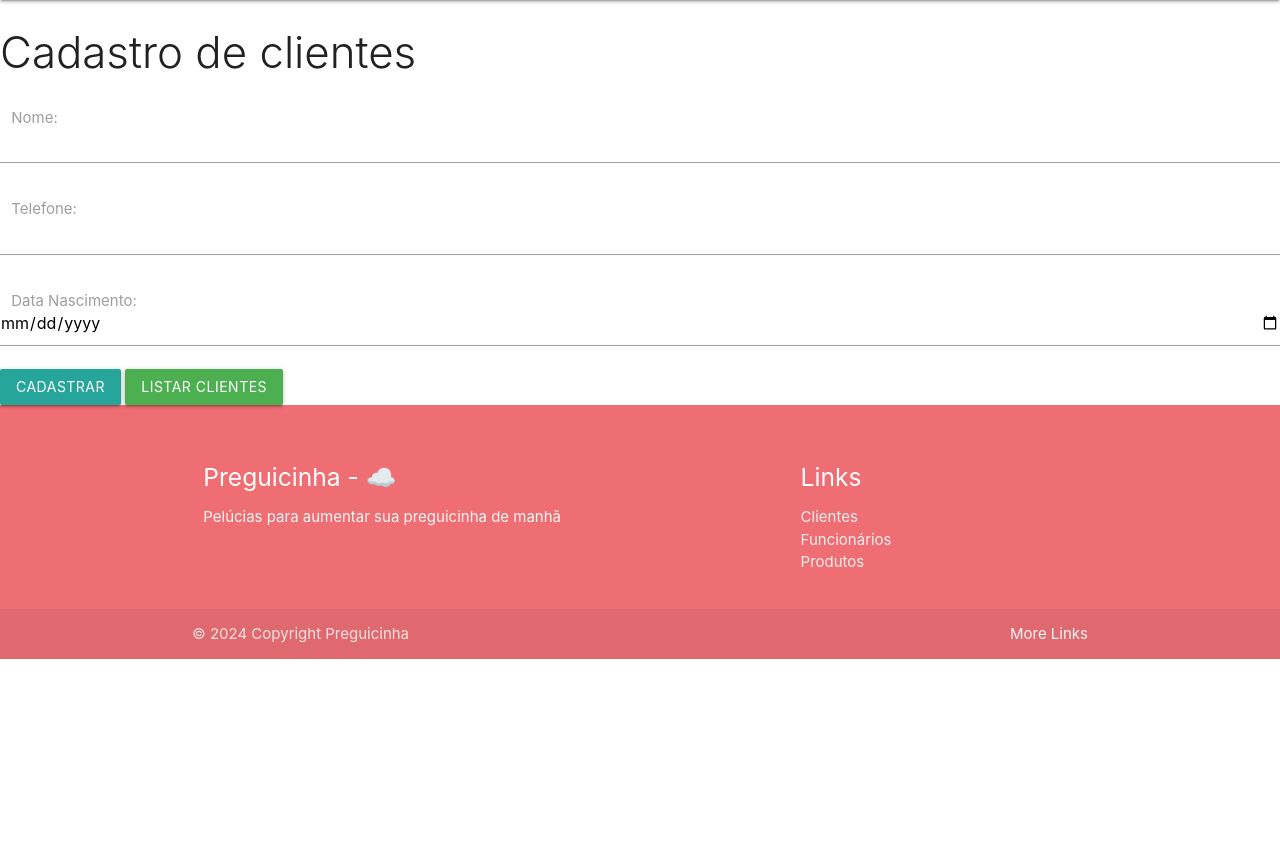
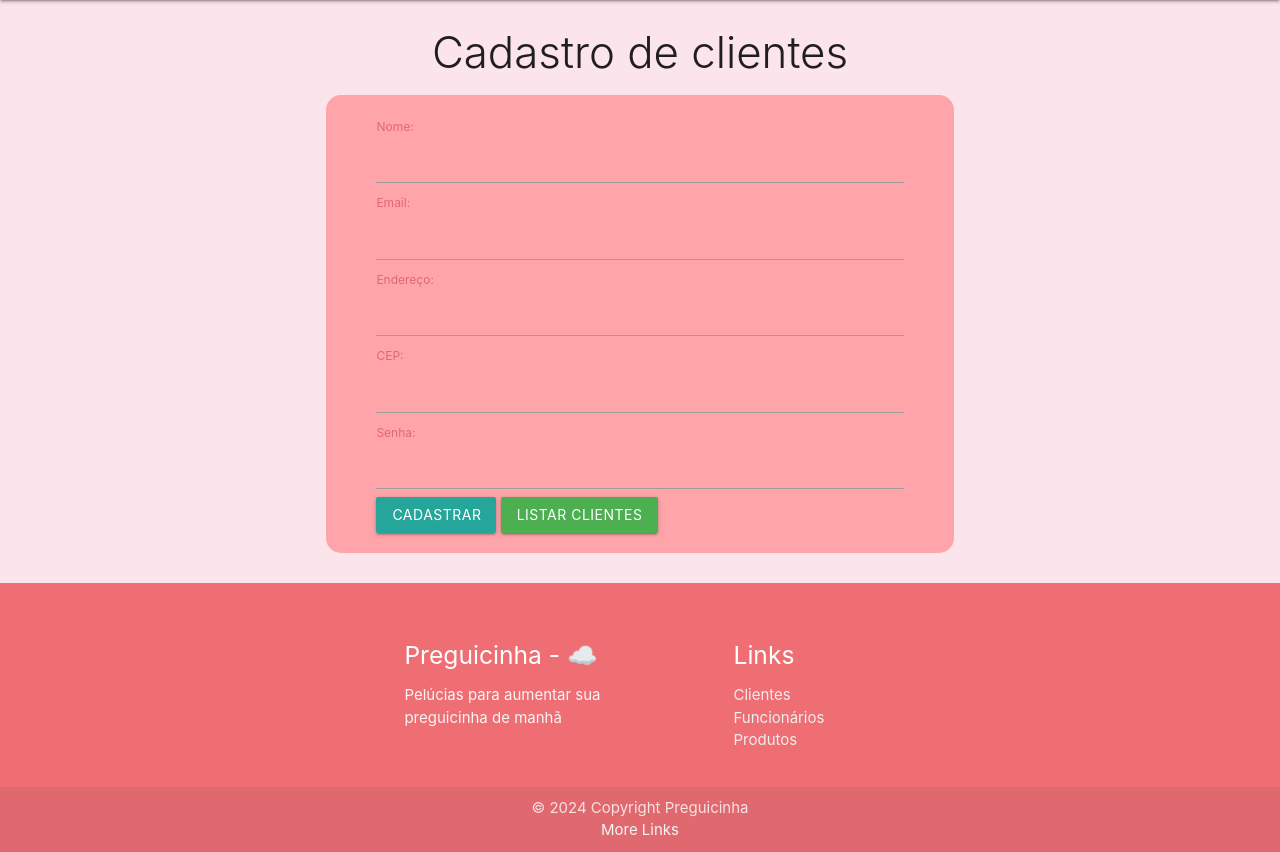
Before and after one commit to Carolinyr9/projeto-preguicinha, a PHP site: page /_/form_cad_clientes.php in a window 1280 px wide. Shown: the part 64-916 px from the top of the page. Before the commit the page ends 723 px from the top, so only its background shows below. Run offline with PHP 8.4, Linux system fonts and the light colour scheme.

Commit message:
♻️ refactor code

```diff
--- a/app/_/form_cad_clientes.php
+++ b/app/_/form_cad_clientes.php
@@ -6,40 +6,43 @@ session_start();
 
 <head>
    <meta charset="UTF-8">
-   <!-- Compiled and minified CSS -->
    <link rel="stylesheet" href="https://cdnjs.cloudflare.com/ajax/libs/materialize/1.0.0/css/materialize.min.css">
-   <link rel="stylesheet" href="css/estilos.css">
-   <!--Import Google Icon Font-->
    <link href="https://fonts.googleapis.com/icon?family=Material+Icons" rel="stylesheet">
-
-   <title>Sysexemplo - Cadastro de Clientes</title>
+   <title>Cadastro de Clientes</title>
+   <link rel="stylesheet" href="../view/css/formCli.css">
 </head>
 
 <body>
 <?php
 include_once '../view/header.php';
 ?>
+    <div class="container">
          <h3 class="light">Cadastro de clientes</h3>
-         <form action="cadastrar_clientes.php" method="post">
-            <div class="input-field col s12">
-               <label for="nome">Nome: </label><br>
-               <input type="text" name="txtnome" id="nome">
+         <form action="cadastrar_clientes.php" method="POST">
+            <label>Nome:
+                <input type="text" name="txtnome">
+            </label>
 
-            </div>
-            <div class="input-field col s12">
-               <label for="fone">Telefone: </label><br>
-               <input type="text" name="txtfone" id="fone">
-            </div>
-            <div class="input-field col s12">
-               <label for="data">Data Nascimento: </label><br>
-               <input type="date" name="txtdatanasc" id="data">
+            <label>Email:
+                <input type="text" name="txtemail">
+            </label>
 
-            </div>
-            <button type="submit" class="btn" name="btncadastrar">Cadastrar </button>
+            <label>Endereço:
+                <input type="text" name="txtendereco">
+            </label>
+
+            <label>CEP:
+                <input type="text" name="txtcep">
+            </label>
+
+            <label>Senha:
+                <input type="text" name="txtsenha">
+            </label>
+
+            <input type="submit" class="btn" name="btncadastrar" value="Cadastrar">
             <a href="listar_clientes.php" class="btn green">Listar clientes</a>
-         </form>
-
-      </div>
+        </form>
+    </div>
     <?php
         include_once '../view/footer.php';
     ?>
```
